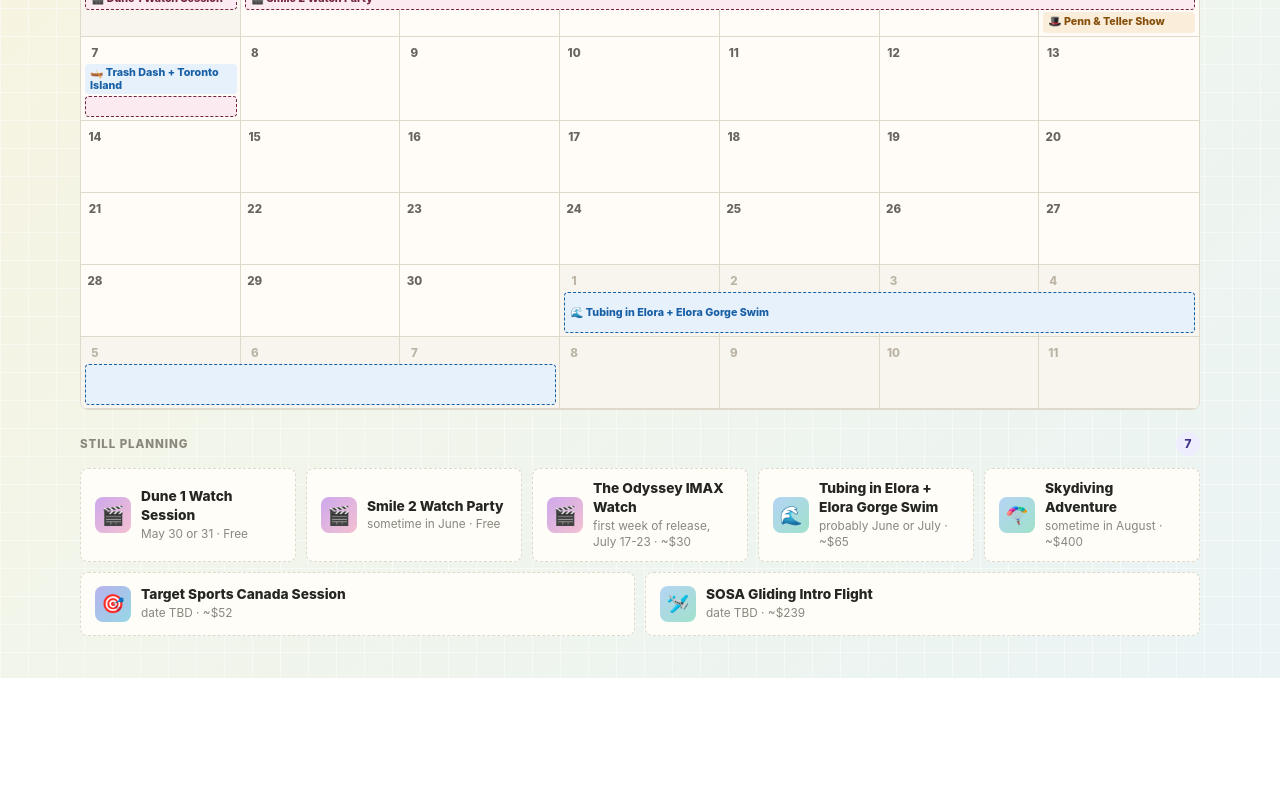
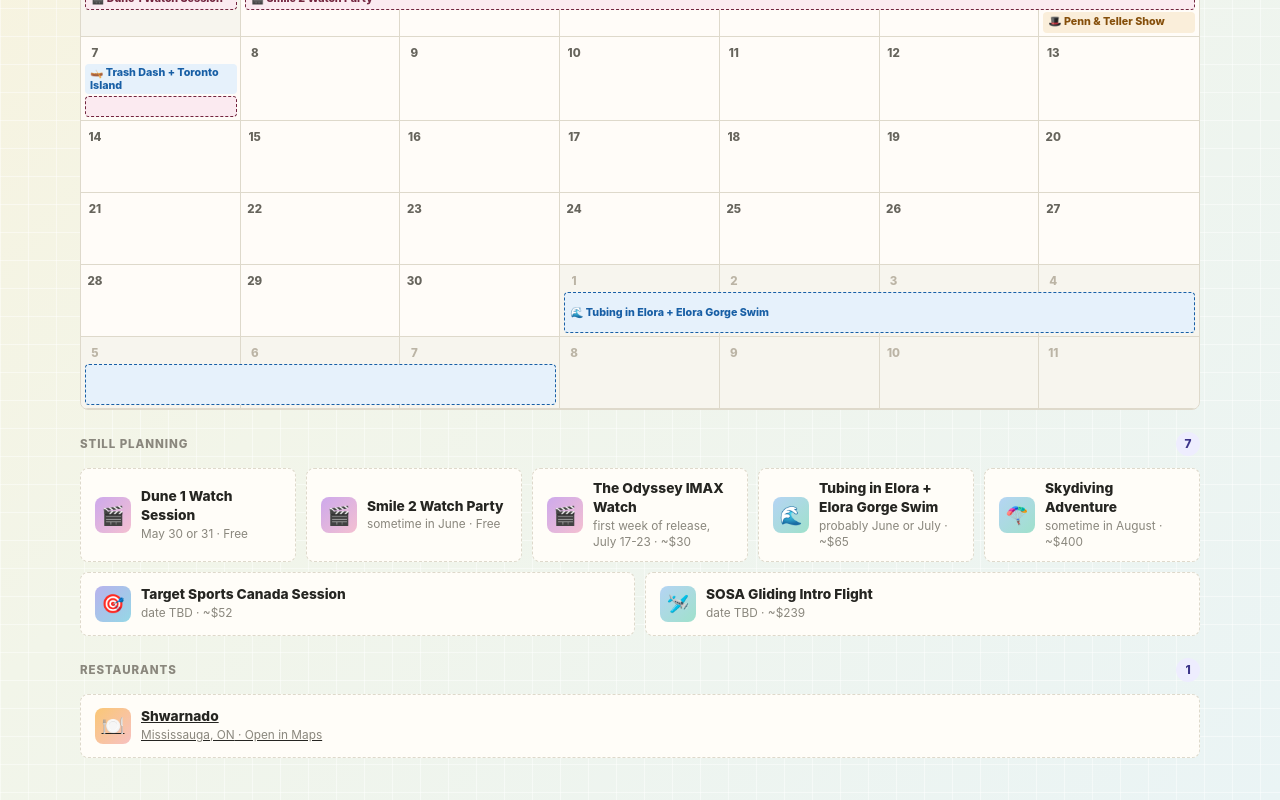
Before and after one commit to loncardom/calentar, a React (Vite) app: page / in a window 1280 px wide. Shown: the part 496-1296 px from the top of the page. Before the commit the page ends 1174 px from the top, so only its background shows below. Built offline with nearby package versions, Linux system fonts and the light colour scheme.

Commit message:
Render restaurants section

```diff
--- a/src/App.tsx
+++ b/src/App.tsx
@@ -1,10 +1,12 @@
 import { useMemo, useState } from 'react';
 import eventsData from './data/events.json';
+import restaurantsData from './data/restaurants.json';
 import { CalendarView } from './components/CalendarView';
 import { EventCard } from './components/EventCard';
 import { EventModal } from './components/EventModal';
 import { Filters, type FilterState } from './components/Filters';
 import type { SummerEvent } from './types/Event';
+import type { Restaurant } from './types/Restaurant';
 import {
   hasExactDate,
   parseEventDate,
@@ -13,6 +15,7 @@ import {
 } from './utils/dates';
 
 const events = eventsData as SummerEvent[];
+const restaurants = restaurantsData as Restaurant[];
 
 const defaultFilters: FilterState = {
   attendee: 'all',
@@ -112,6 +115,32 @@ function App() {
               </div>
             )}
           </section>
+
+          <section className="event-section">
+            <div className="section-heading">
+              <h2>Restaurants</h2>
+              <span>{restaurants.length}</span>
+            </div>
+            <div className="event-grid tentative-grid">
+              {restaurants.map((restaurant) => (
+                <a
+                  className="tentative-card category-food"
+                  href={restaurant.mapsUrl}
+                  target="_blank"
+                  rel="noreferrer"
+                  key={restaurant.id}
+                >
+                  <div className="tentative-icon" aria-hidden="true">
+                    🍽️
+                  </div>
+                  <div>
+                    <h3>{restaurant.name}</h3>
+                    <p>{restaurant.city} · Open in Maps</p>
+                  </div>
+                </a>
+              ))}
+            </div>
+          </section>
         </div>
       </main>
 
```
